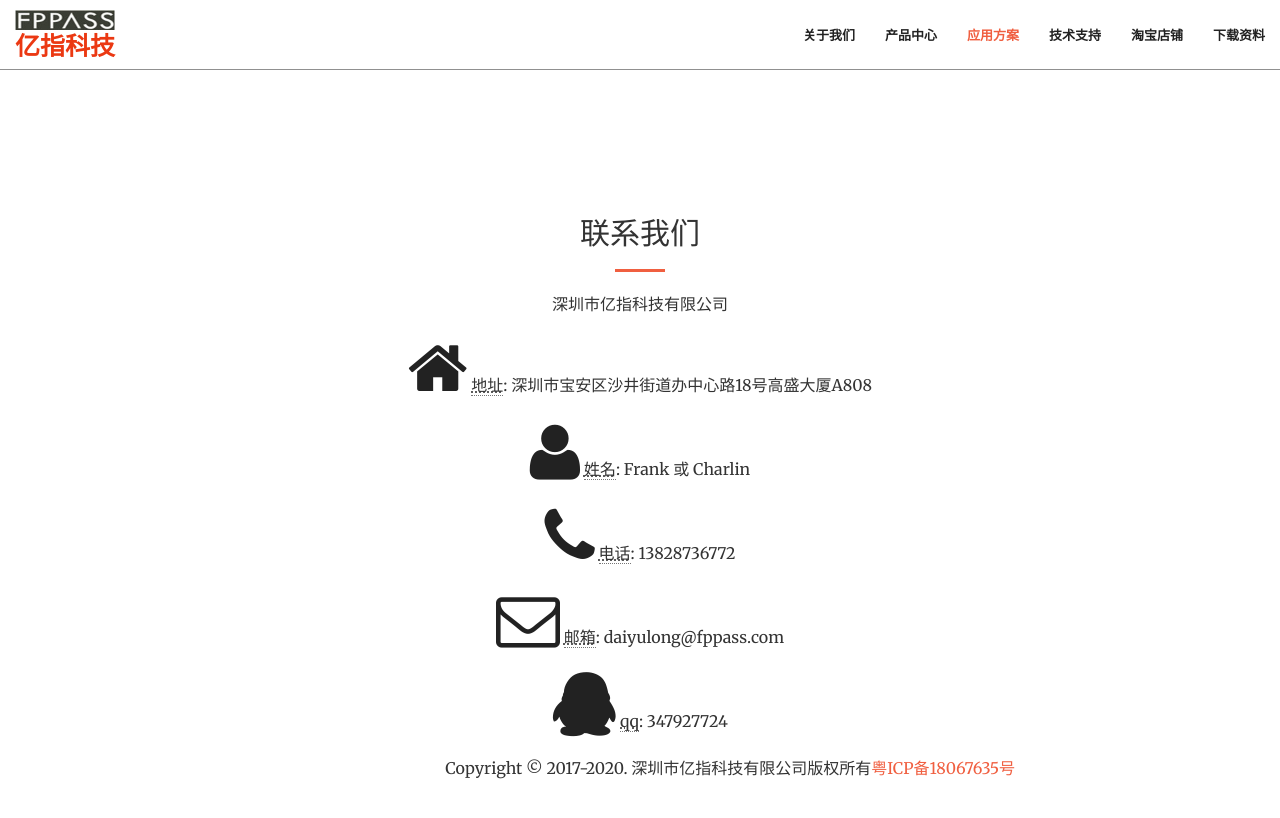
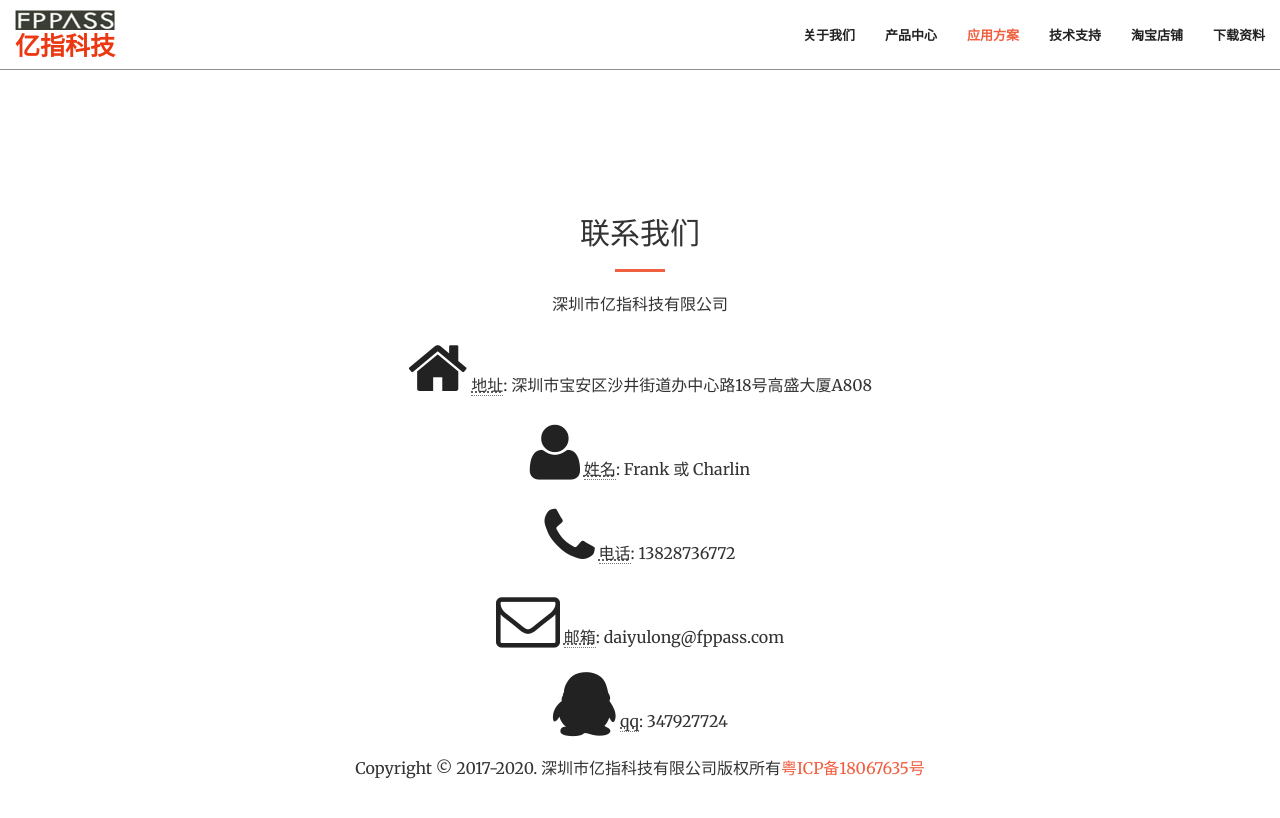
Before and after one commit to easyfp/easyfp.github.io, a Jekyll site: the page built from index.html, in a window 1280 px wide and 900 px high, scrolled down 2325 px. Shown: the top 818 px of the window. Built offline with Jekyll 4.4.1, drawn with Linux system fonts in a browser that asks for light colours.

Commit message:
Update contact.html

```diff
--- a/_includes/contact.html
+++ b/_includes/contact.html
@@ -16,7 +16,7 @@
                 </p>
 		<p><i class="fa fa-qq"></i>
                     <abbr title="qq">qq</abbr>: 347927724</p>
-							<p class="text-right">
+							<p class="text-center">
 								Copyright &copy; 2017-2020. 深圳市亿指科技有限公司版权所有<a href="http://www.beian.miit.gov.cn" target="_blank" title="粤ICP备18067635号">粤ICP备18067635号</a>
 							</p>
 
```
